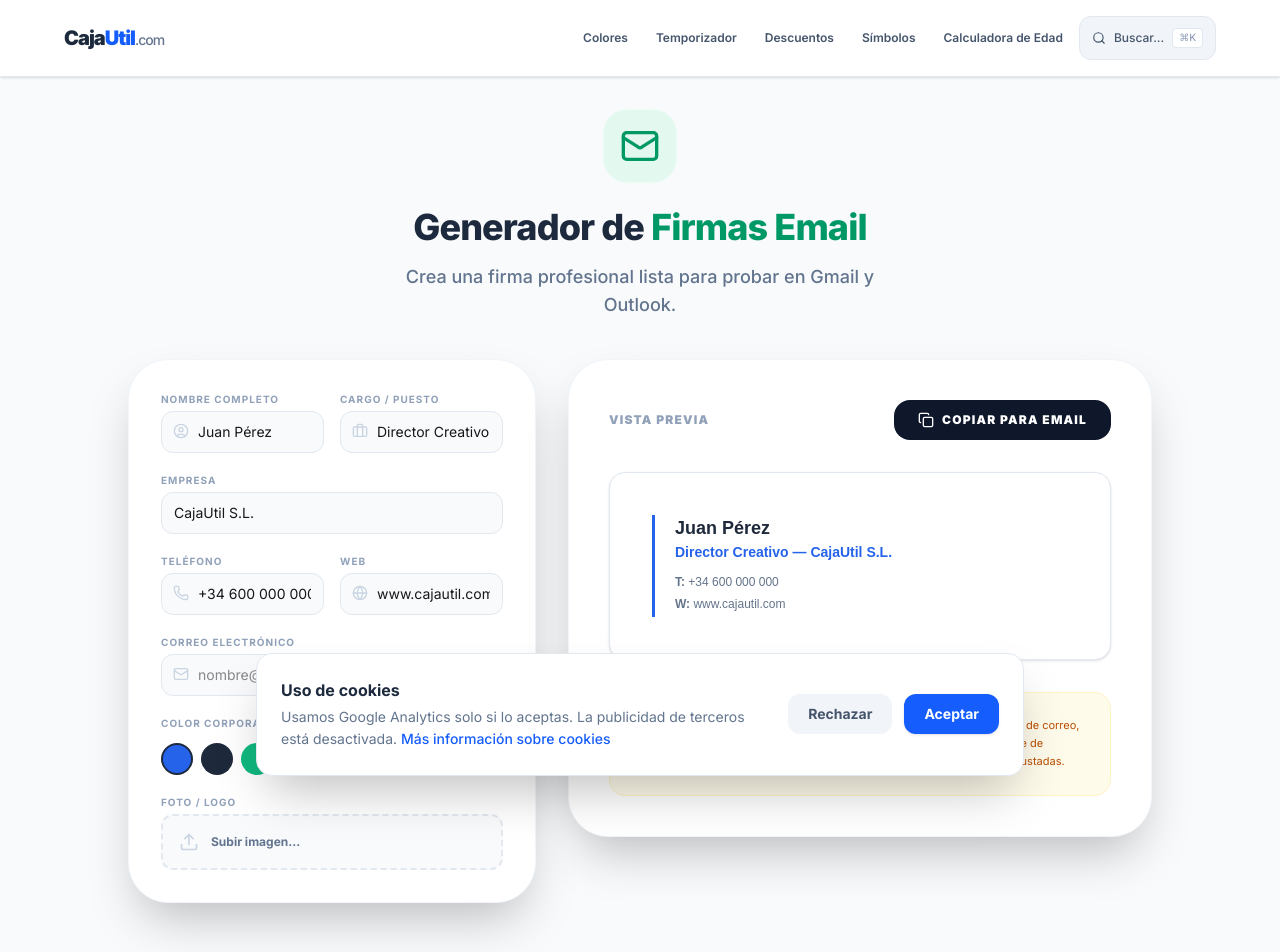
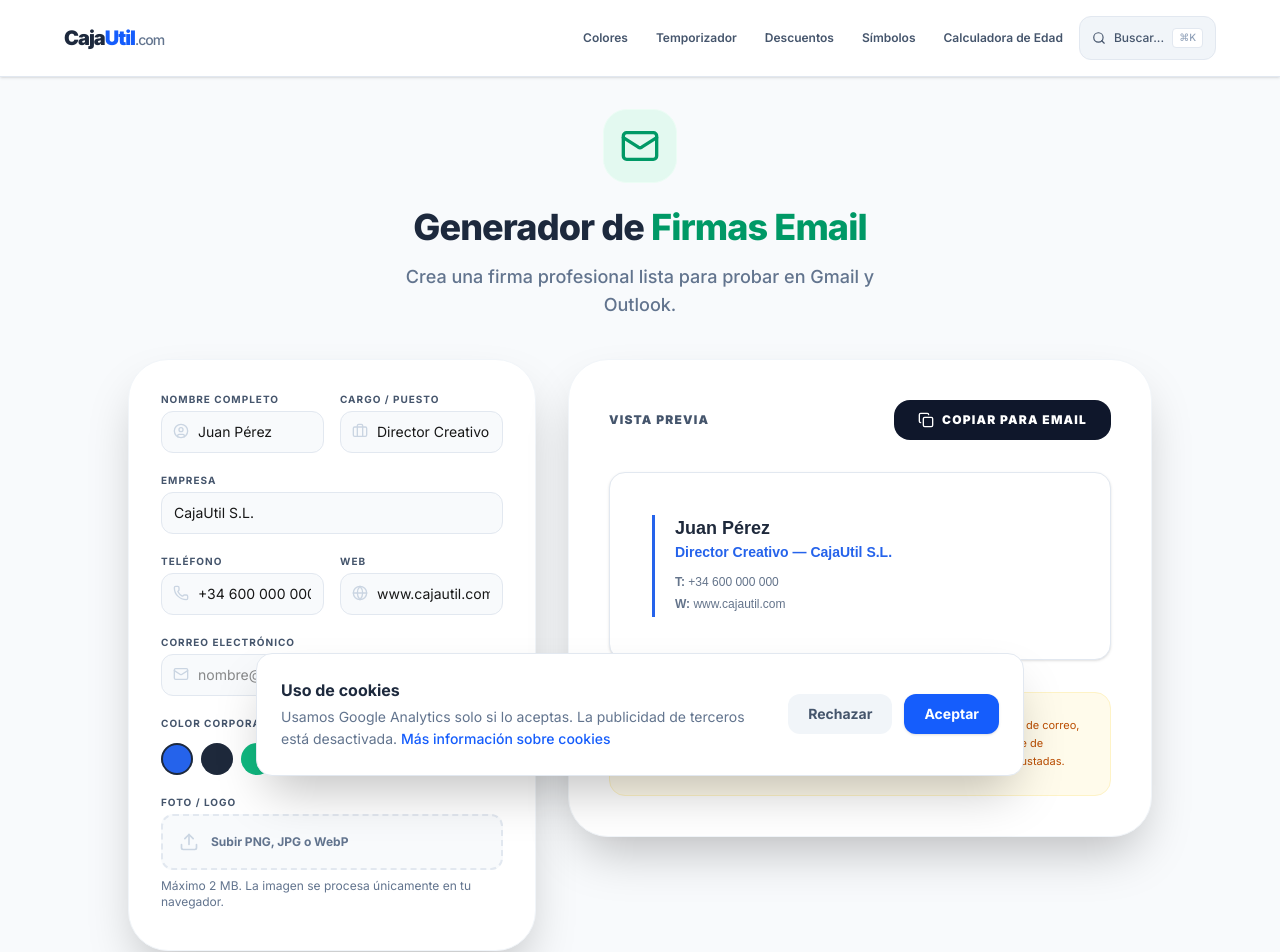
Before and after one commit to raubreak/cajautil-web, a Next.js app: page /generador-firmas-email in a window 1280 px wide. Shown: the top 952 px of the page. Built offline with nearby package versions, Linux system fonts and the light colour scheme.

Commit message:
fix(email): harden signature logo uploads

```diff
--- a/src/app/generador-firmas-email/page.tsx
+++ b/src/app/generador-firmas-email/page.tsx
@@ -13,6 +13,8 @@ const COLORS = [
   { name: 'Oro', hex: '#b45309' },
   { name: 'Púrpura', hex: '#7c3aed' },
 ];
+const MAX_LOGO_SIZE = 2 * 1024 * 1024;
+const ALLOWED_LOGO_TYPES = new Set(['image/jpeg', 'image/png', 'image/webp']);
 
 const normalizeWebsite = (website: string) => {
   const trimmedWebsite = website.trim();
@@ -28,6 +30,8 @@ export default function GeneradorFirmasEmail() {
   const [website, setWebsite] = useState('www.cajautil.com');
   const [email, setEmail] = useState('');
   const [logo, setLogo] = useState<string | null>(null);
+  const [logoFileName, setLogoFileName] = useState('');
+  const [logoError, setLogoError] = useState<string | null>(null);
   const [themeColor, setThemeColor] = useState('#2563eb');
   const [copied, setCopied] = useState(false);
   const [copyError, setCopyError] = useState<string | null>(null);
@@ -35,11 +39,42 @@ export default function GeneradorFirmasEmail() {
 
   const handleLogoUpload = (e: React.ChangeEvent<HTMLInputElement>) => {
     const file = e.target.files?.[0];
-    if (file) {
-      const reader = new FileReader();
-      reader.onload = (ev) => setLogo(ev.target?.result as string);
-      reader.readAsDataURL(file);
+    setLogoError(null);
+
+    if (!file) return;
+
+    if (!ALLOWED_LOGO_TYPES.has(file.type)) {
+      setLogo(null);
+      setLogoFileName('');
+      setLogoError('Selecciona una imagen PNG, JPG o WebP.');
+      e.target.value = '';
+      return;
     }
+
+    if (file.size > MAX_LOGO_SIZE) {
+      setLogo(null);
+      setLogoFileName('');
+      setLogoError('La imagen no puede superar los 2 MB.');
+      e.target.value = '';
+      return;
+    }
+
+    const reader = new FileReader();
+    reader.onerror = () => {
+      setLogo(null);
+      setLogoFileName('');
+      setLogoError('No se pudo leer la imagen. Prueba con otro archivo.');
+    };
+    reader.onload = (event) => {
+      if (typeof event.target?.result !== 'string') {
+        setLogoError('No se pudo leer la imagen. Prueba con otro archivo.');
+        return;
+      }
+
+      setLogo(event.target.result);
+      setLogoFileName(file.name);
+    };
+    reader.readAsDataURL(file);
   };
 
   const copyWithSelection = () => {
@@ -164,43 +199,43 @@ export default function GeneradorFirmasEmail() {
         <section className="lg:col-span-5 bg-white rounded-[40px] shadow-2xl p-8 border border-slate-100 space-y-5">
           <div className="grid grid-cols-2 gap-4">
               <div>
-                 <label htmlFor="signature-name" className="text-[10px] font-bold text-slate-400 uppercase tracking-widest mb-1 block">Nombre Completo</label>
+                 <label htmlFor="signature-name" className="text-[10px] font-bold text-slate-600 uppercase tracking-widest mb-1 block">Nombre Completo</label>
                  <div className="relative"><UserCircle className="absolute left-3 top-3 w-4 h-4 text-slate-300" />
                  <input id="signature-name" type="text" autoComplete="name" value={name} onChange={e => setName(e.target.value)} className="w-full pl-9 pr-3 py-2.5 bg-slate-50 border border-slate-200 rounded-xl text-sm focus:outline-none focus:border-emerald-400" /></div>
                </div>
                <div>
-                 <label htmlFor="signature-job" className="text-[10px] font-bold text-slate-400 uppercase tracking-widest mb-1 block">Cargo / Puesto</label>
+                 <label htmlFor="signature-job" className="text-[10px] font-bold text-slate-600 uppercase tracking-widest mb-1 block">Cargo / Puesto</label>
                  <div className="relative"><Briefcase className="absolute left-3 top-3 w-4 h-4 text-slate-300" />
                  <input id="signature-job" type="text" autoComplete="organization-title" value={job} onChange={e => setJob(e.target.value)} className="w-full pl-9 pr-3 py-2.5 bg-slate-50 border border-slate-200 rounded-xl text-sm focus:outline-none focus:border-emerald-400" /></div>
                </div>
           </div>
 
           <div>
-            <label htmlFor="signature-company" className="text-[10px] font-bold text-slate-400 uppercase tracking-widest mb-1 block">Empresa</label>
+             <label htmlFor="signature-company" className="text-[10px] font-bold text-slate-600 uppercase tracking-widest mb-1 block">Empresa</label>
             <input id="signature-company" type="text" autoComplete="organization" value={company} onChange={e => setCompany(e.target.value)} className="w-full px-3 py-2.5 bg-slate-50 border border-slate-200 rounded-xl text-sm focus:outline-none focus:border-emerald-400" />
           </div>
 
           <div className="grid grid-cols-2 gap-4">
               <div>
-                <label htmlFor="signature-phone" className="text-[10px] font-bold text-slate-400 uppercase tracking-widest mb-1 block">Teléfono</label>
+                 <label htmlFor="signature-phone" className="text-[10px] font-bold text-slate-600 uppercase tracking-widest mb-1 block">Teléfono</label>
                 <div className="relative"><Phone className="absolute left-3 top-3 w-4 h-4 text-slate-300" />
                 <input id="signature-phone" type="tel" autoComplete="tel" value={phone} onChange={e => setPhone(e.target.value)} className="w-full pl-9 pr-3 py-2.5 bg-slate-50 border border-slate-200 rounded-xl text-sm focus:outline-none focus:border-emerald-400" /></div>
               </div>
               <div>
-                <label htmlFor="signature-website" className="text-[10px] font-bold text-slate-400 uppercase tracking-widest mb-1 block">Web</label>
+                 <label htmlFor="signature-website" className="text-[10px] font-bold text-slate-600 uppercase tracking-widest mb-1 block">Web</label>
                 <div className="relative"><Globe className="absolute left-3 top-3 w-4 h-4 text-slate-300" />
                 <input id="signature-website" type="text" inputMode="url" autoComplete="url" value={website} onChange={e => setWebsite(e.target.value)} className="w-full pl-9 pr-3 py-2.5 bg-slate-50 border border-slate-200 rounded-xl text-sm focus:outline-none focus:border-emerald-400" /></div>
               </div>
           </div>
 
           <div>
-            <label htmlFor="signature-email" className="text-[10px] font-bold text-slate-400 uppercase tracking-widest mb-1 block">Correo electrónico</label>
+             <label htmlFor="signature-email" className="text-[10px] font-bold text-slate-600 uppercase tracking-widest mb-1 block">Correo electrónico</label>
             <div className="relative"><Mail className="absolute left-3 top-3 w-4 h-4 text-slate-300" />
             <input id="signature-email" type="email" inputMode="email" autoComplete="email" value={email} onChange={e => setEmail(e.target.value)} placeholder="nombre@empresa.com (opcional)" className="w-full pl-9 pr-3 py-2.5 bg-slate-50 border border-slate-200 rounded-xl text-sm focus:outline-none focus:border-emerald-400" /></div>
           </div>
 
           <fieldset>
-             <legend className="text-[10px] font-bold text-slate-400 uppercase tracking-widest mb-3 block">Color Corporativo</legend>
+             <legend className="text-[10px] font-bold text-slate-600 uppercase tracking-widest mb-3 block">Color Corporativo</legend>
              <div className="flex gap-2">
                 {COLORS.map(c => (
                   <button
@@ -217,12 +252,16 @@ export default function GeneradorFirmasEmail() {
           </fieldset>
 
           <div>
-            <label htmlFor="signature-logo" className="text-[10px] font-bold text-slate-400 uppercase tracking-widest mb-1 block">Foto / Logo</label>
-            <label htmlFor="signature-logo" className="flex items-center gap-3 p-4 bg-slate-50 border-2 border-dashed border-slate-200 rounded-xl cursor-pointer hover:bg-emerald-50 hover:border-emerald-200 transition group">
-                <Upload className="w-5 h-5 text-slate-300 group-hover:text-emerald-500" />
-                <span className="text-xs font-bold text-slate-500">Subir imagen...</span>
-                <input id="signature-logo" type="file" accept="image/*" onChange={handleLogoUpload} className="hidden" />
-            </label>
+             <label htmlFor="signature-logo" className="text-[10px] font-bold text-slate-600 uppercase tracking-widest mb-1 block">Foto / Logo</label>
+             <label htmlFor="signature-logo" className="flex items-center gap-3 p-4 bg-slate-50 border-2 border-dashed border-slate-200 rounded-xl cursor-pointer hover:bg-emerald-50 hover:border-emerald-200 focus-within:ring-4 focus-within:ring-emerald-100 focus-within:border-emerald-400 transition group">
+                 <Upload className="w-5 h-5 text-slate-300 group-hover:text-emerald-500" />
+                 <span className="text-xs font-bold text-slate-500">Subir PNG, JPG o WebP</span>
+                 <input id="signature-logo" type="file" accept="image/jpeg,image/png,image/webp" onChange={handleLogoUpload} aria-describedby="signature-logo-help signature-logo-status" className="sr-only" />
+             </label>
+             <p id="signature-logo-help" className="mt-2 text-xs text-slate-500">Máximo 2 MB. La imagen se procesa únicamente en tu navegador.</p>
+             <p id="signature-logo-status" className={`mt-2 text-xs font-semibold ${logoError ? 'text-rose-700' : 'text-emerald-700'}`} role={logoError ? 'alert' : 'status'} aria-live="polite">
+               {logoError ?? (logoFileName ? `Imagen seleccionada: ${logoFileName}` : '')}
+             </p>
           </div>
         </section>
 
@@ -230,7 +269,7 @@ export default function GeneradorFirmasEmail() {
         <section className="lg:col-span-7 flex flex-col gap-6">
            <div className="bg-white rounded-[40px] shadow-2xl p-10 border border-slate-100 flex flex-col items-center min-h-[400px]">
               <div className="w-full flex items-center justify-between mb-8">
-                 <h2 className="text-xs font-black text-slate-400 uppercase tracking-widest">Vista Previa</h2>
+                 <h2 className="text-xs font-black text-slate-600 uppercase tracking-widest">Vista Previa</h2>
                  <button
                     type="button"
                     onClick={copySignatureHTML}
--- a/src/app/sitemap.ts
+++ b/src/app/sitemap.ts
@@ -38,7 +38,7 @@ const toolDefinitions = [
   ['calculadora-calorias', 'monthly', 0.9, '2026-08-21T10:33:42.000Z'],
   ['generador-hashtags', 'monthly', 0.9],
   ['calculadora-prestamos', 'monthly', 0.9, '2026-08-20T23:40:10.000Z'],
-  ['generador-firmas-email', 'monthly', 0.9, '2026-08-20T21:25:29.000Z'],
+  ['generador-firmas-email', 'monthly', 0.9, '2026-08-21T10:55:31.000Z'],
   ['cronometro', 'monthly', 0.9, '2026-08-20T22:03:17.000Z'],
 ] as const;
 
```
